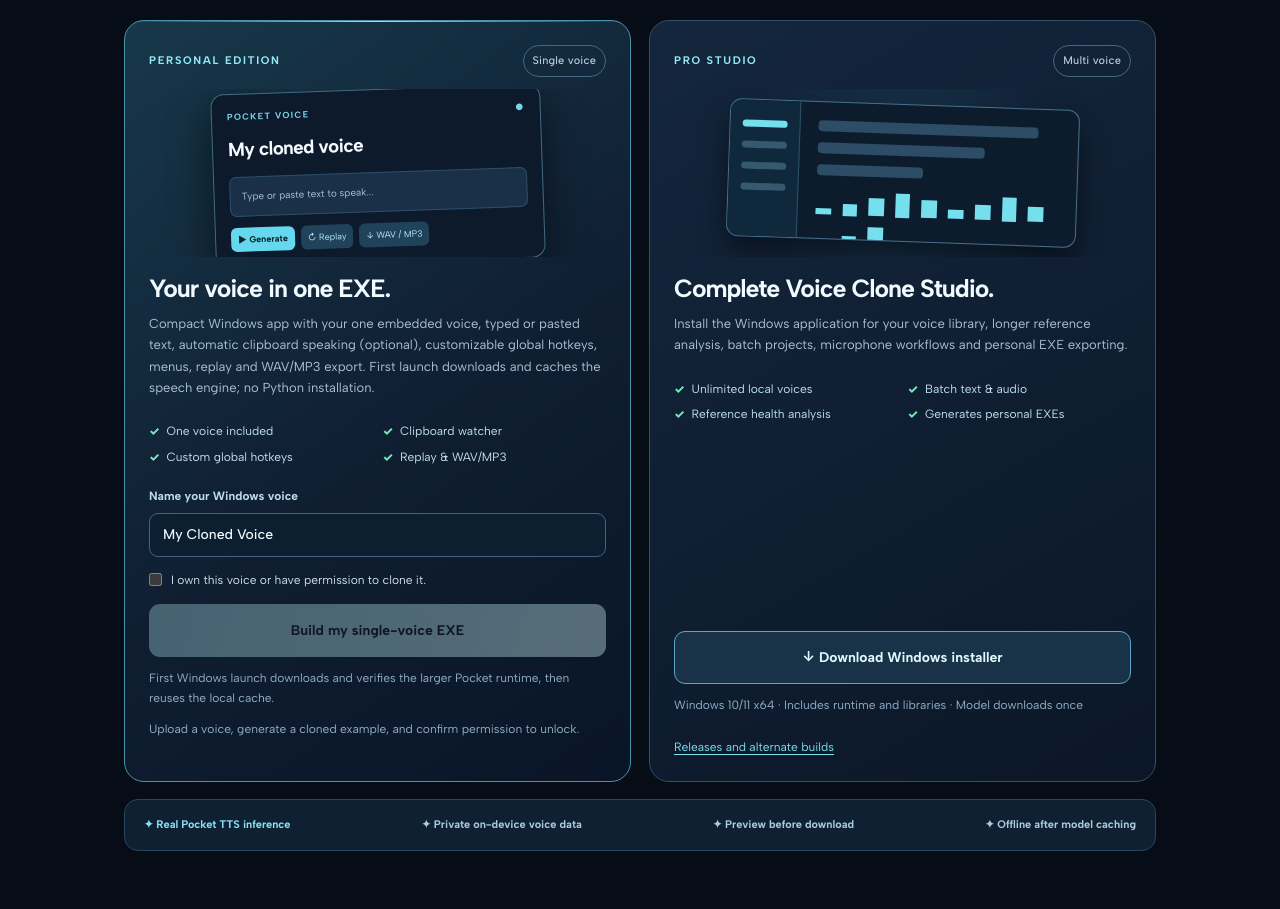
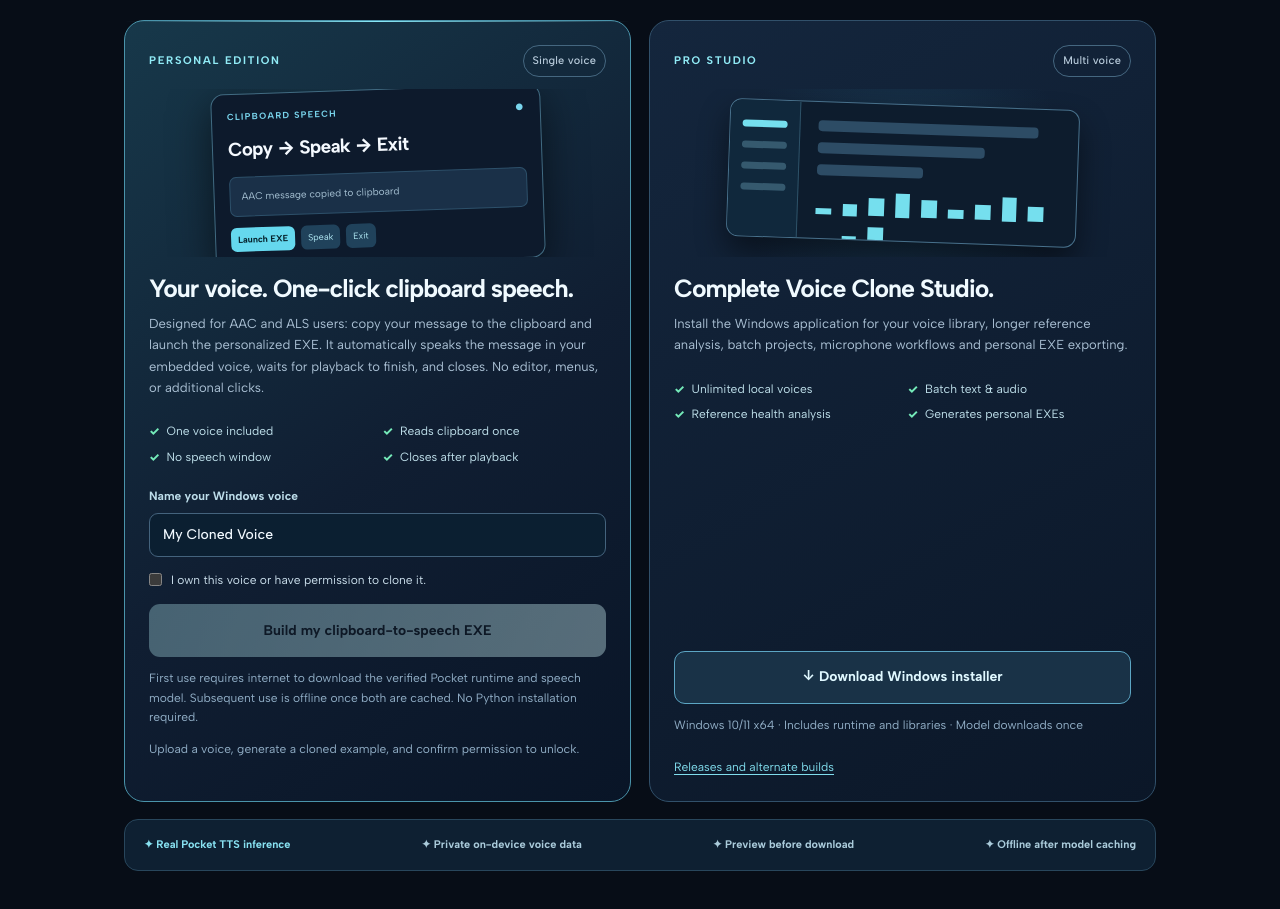
Before and after one commit to tbenitz/A-Portable-Voice-Clone-Exe, a plain HTML site: page web/index.html in a window 1280 px wide. Shown: the part 2371-3280 px from the top of the page. Drawn offline with Linux system fonts and the light colour scheme; no server answers; a web font is replaced by a local one.

Commit message:
Describe clipboard-only AAC executable and replace old GUI mockup

```diff
--- a/web/studio-ui.html
+++ b/web/studio-ui.html
@@ -25,14 +25,14 @@
   <div class="product-grid">
     <article class="product-card product-card-featured">
       <div class="product-kicker">PERSONAL EDITION <span>Single voice</span></div>
-      <div class="product-visual" aria-hidden="true"><div class="mock-voice"><div class="mock-top">POCKET VOICE <span>●</span></div><div class="mock-voice-name">My cloned voice</div><div class="mock-input">Type or paste text to speak...</div><div class="mock-transport"><span>▶ Generate</span><span>↻ Replay</span><span>↓ WAV / MP3</span></div></div></div>
-      <h3>Your voice in one EXE.</h3>
-      <p>Compact Windows app with your one embedded voice, typed or pasted text, automatic clipboard speaking (optional), customizable global hotkeys, menus, replay and WAV/MP3 export. First launch downloads and caches the speech engine; no Python installation.</p>
-      <div class="product-features"><span>One voice included</span><span>Clipboard watcher</span><span>Custom global hotkeys</span><span>Replay &amp; WAV/MP3</span></div>
+      <div class="product-visual" aria-hidden="true"><div class="mock-voice"><div class="mock-top">CLIPBOARD SPEECH <span>●</span></div><div class="mock-voice-name">Copy → Speak → Exit</div><div class="mock-input">AAC message copied to clipboard</div><div class="mock-transport"><span>Launch EXE</span><span>Speak</span><span>Exit</span></div></div></div>
+      <h3>Your voice. One-click clipboard speech.</h3>
+      <p>Designed for AAC and ALS users: copy your message to the clipboard and launch the personalized EXE. It automatically speaks the message in your embedded voice, waits for playback to finish, and closes. No editor, menus, or additional clicks.</p>
+      <div class="product-features"><span>One voice included</span><span>Reads clipboard once</span><span>No speech window</span><span>Closes after playback</span></div>
       <label class="personal-name-label" for="personal-name">Name your Windows voice</label><input id="personal-name" class="personal-name-input" type="text" value="My Cloned Voice" maxlength="72" autocomplete="off" aria-label="Name your cloned voice">
       <label class="consent-check"><input id="single-consent" type="checkbox"> I own this voice or have permission to clone it.</label>
-      <button type="button" class="studio-btn studio-btn-primary" id="download-personal" disabled>Build my single-voice EXE</button>
-      <p class="product-status">First Windows launch downloads and verifies the larger Pocket runtime, then reuses the local cache.</p>
+      <button type="button" class="studio-btn studio-btn-primary" id="download-personal" disabled>Build my clipboard-to-speech EXE</button>
+      <p class="product-status">First use requires internet to download the verified Pocket runtime and speech model. Subsequent use is offline once both are cached. No Python installation required.</p>
       <p id="personal-status" class="product-status" role="status" aria-live="polite">Upload a voice, generate a cloned example, and confirm permission to unlock.</p>
     </article>
     <article class="product-card">
```
